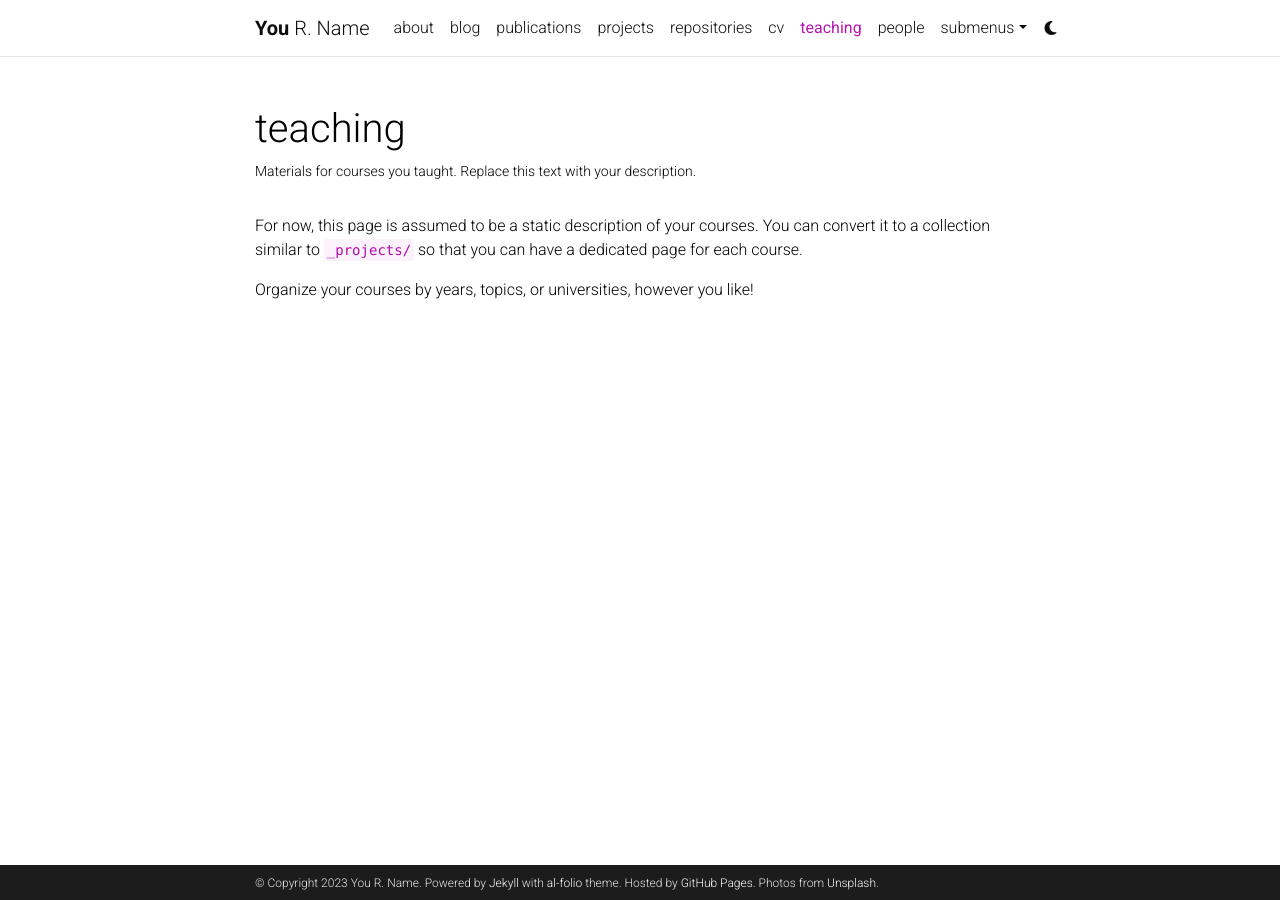
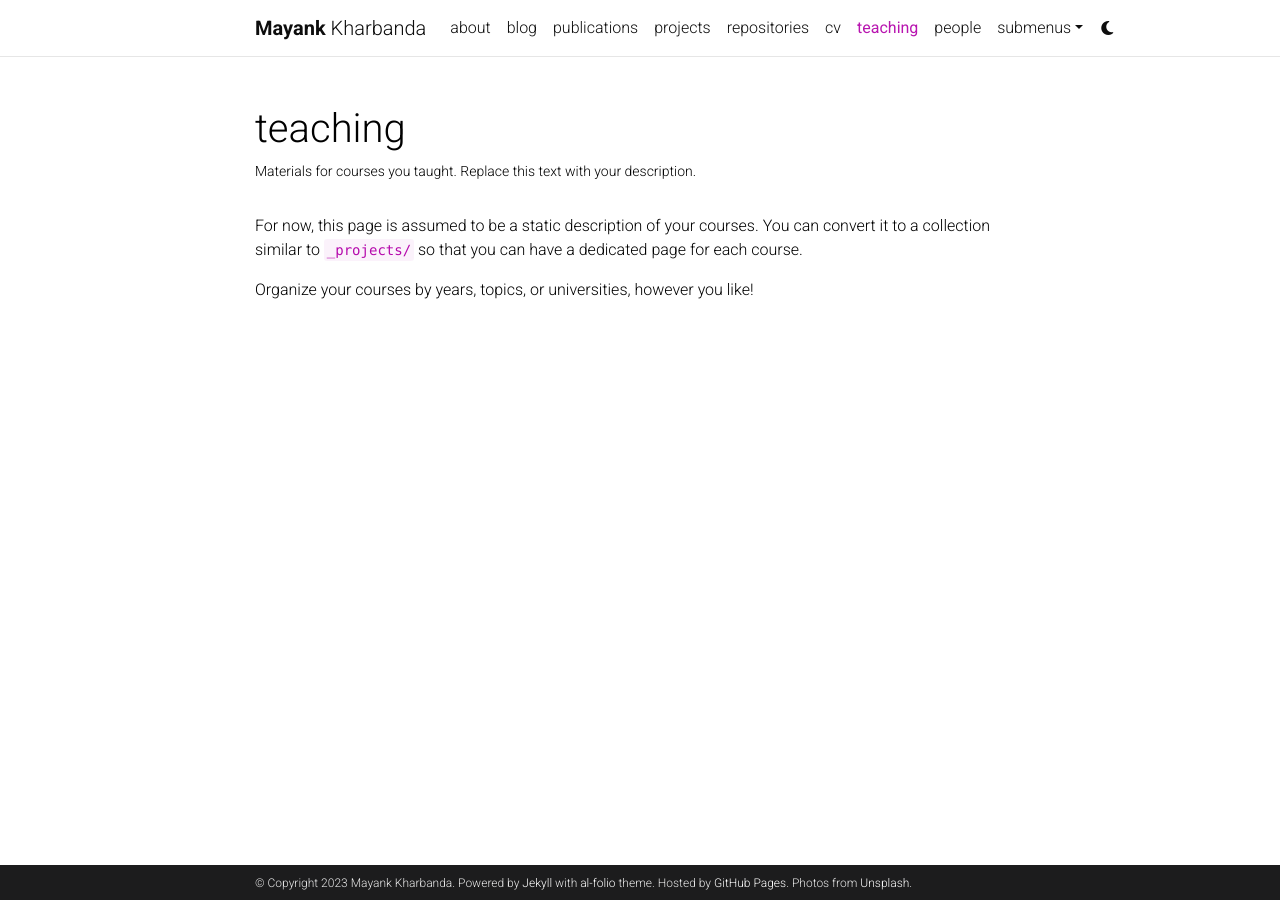
Before and after one commit to MayankKharbanda/mayankkharbanda.github.io, a Jekyll site: the page built from _pages/teaching.md, in a window 1280 px wide. Built offline with Jekyll 4.4.1, drawn with Linux system fonts in a browser that asks for light colours; comment, search, counter and statistics services are not loaded; a style sheet for code colours, icons or effects is not loaded.

Commit message:
Update _config.yml

```diff
--- a/_config.yml
+++ b/_config.yml
@@ -3,9 +3,9 @@
 # -----------------------------------------------------------------------------
 
 title: blank # the website title (if blank, full name will be used instead)
-first_name: You
-middle_name: R.
-last_name: Name
+first_name: Mayank
+middle_name:
+last_name: Kharbanda
 email: you@example.com
 description: > # the ">" symbol means to ignore newlines until "footer_text:"
   A simple, whitespace theme for academics. Based on [*folio](https://github.com/bogoli/-folio) design.
@@ -18,8 +18,8 @@
 lang: en # the language of your site (for example: en, fr, cn, ru, etc.)
 icon: ⚛️  # the emoji used as the favicon (alternatively, provide image name in /assets/img/)
 
-url: https://alshedivat.github.io # the base hostname & protocol for your site
-baseurl: /al-folio # the subpath of your site, e.g. /blog/
+url: https://mayankkharbanda.github.io # the base hostname & protocol for your site
+baseurl: /mayankkharbanda # the subpath of your site, e.g. /blog/
 last_updated: false # set to true if you want to display last updated in the footer
 impressum_path:  # set to path to include impressum link in the footer, use the same path as permalink in a page, helps to conform with EU GDPR
 
```
